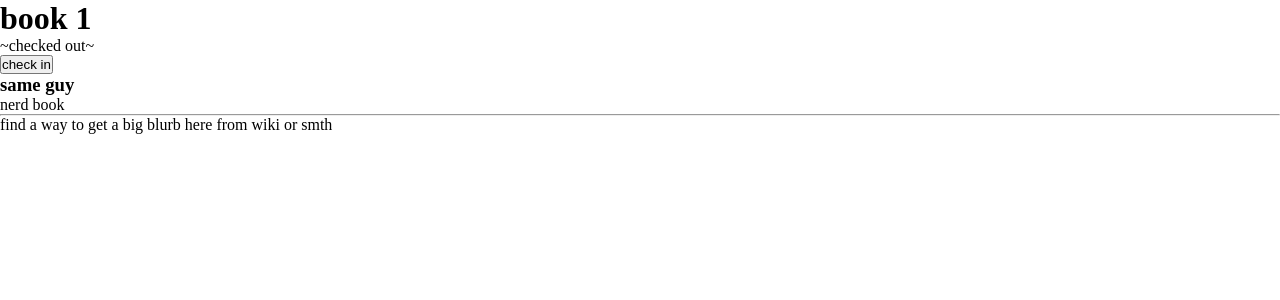
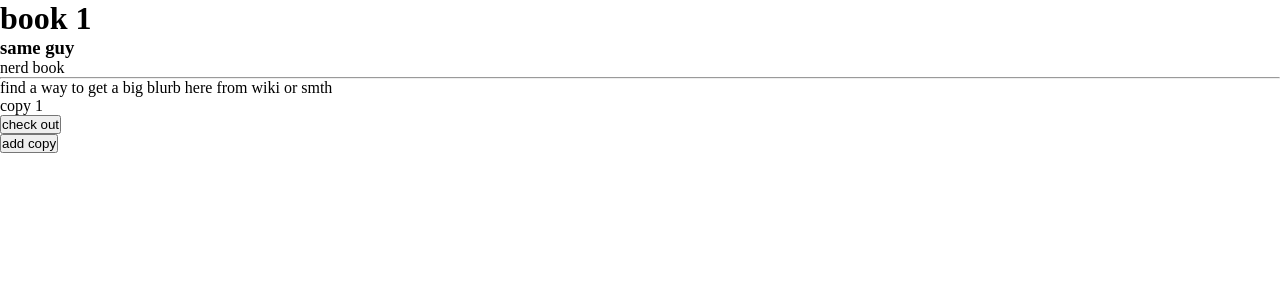
Before and after one commit to lookbehindyounow/library-hw-lab, a Flask app: page /books/1 in a window 1280 px wide. Shown: the part 36-336 px from the top of the page. Run offline with Flask 3, Linux system fonts and the light colour scheme.

Commit message:
added support for multiple copies of the same book, suprisingly easier than I thought it'd be

```diff
--- a/controllers/library_controller.py
+++ b/controllers/library_controller.py
@@ -31,12 +31,10 @@ def remove_book(index):
     del books[int(index)]
     return redirect('/')
 
-@events_blueprint.route('/books/<index>/check_out',methods=["POST"])
-def check_out(index):
-    books[int(index)].check_out(True)
+@events_blueprint.route('/books/<index>/<copy>',methods=["POST"])
+def book_actions(index,copy):
+    if copy=="add":
+        books[int(index)].add_copy()
+    else:
+        books[int(index)].check_in_or_out(int(copy))
     return redirect(f"/books/{index}")
-
-@events_blueprint.route('/books/<index>/check_in',methods=["POST"])
-def check_in(index):
-    books[int(index)].check_out(False)
-    return redirect(f"/books/{index}")
--- a/models/book_list.py
+++ b/models/book_list.py
@@ -1,3 +1,3 @@
 from models.book import Book
 
-books=[Book(f"book {i}","same guy","nerd book",bool(i%2)) for i in range(10)]
+books=[Book(f"book {i}","same guy","nerd book") for i in range(10)]
--- a/templates/book.jinja
+++ b/templates/book.jinja
@@ -1,12 +1,20 @@
 {%extends 'base.jinja'%}{%block content%}
 <h1>{{books[index].title}}</h1>
-{%if books[index].checked_out%}
-    <span>~checked out~</span>
-    <form action="/books/{{index}}/check_in" method="post"><input type="submit" value="check in"></form>
-{%else%}
-    <form action="/books/{{index}}/check_out" method="post"><input type="submit" value="check out"></form>
-{%endif%}
 <h3>{{books[index].author}}</h3>
 <p>{{books[index].genre}}</p><hr/>
 <p>find a way to get a big blurb here from wiki or smth</p>
+<ul>
+    {%for copy in books[index].checked_out%}
+    <li>
+        <label>copy {{loop.index}}</label>
+        {%if copy%}
+            <span>~checked out~</span>
+        {%endif%}
+        <form action="/books/{{index}}/{{loop.index0}}" method="post">
+            <input type="submit" value="check {%if copy%}in{%else%}out{%endif%}">
+        </form>
+    </li>
+    {% endfor %}
+</ul>
+<form action="/books/{{index}}/add" method="post"><input type="submit" value="add copy"></form>
 {%endblock content%}
--- a/templates/form.jinja
+++ b/templates/form.jinja
@@ -18,7 +18,7 @@
 
     <input type="submit" value="Submit">
     {%if duplicate%}
-        <p>Book already in library</p>
+        <p>This book is already in the library database. If you wish to add a copy, go to the book's page & click "add copy"</p>
     {%endif%}
 </form>
 {% endblock content %}
--- a/templates/index.jinja
+++ b/templates/index.jinja
@@ -4,8 +4,8 @@
   {%for book in books%}
     <li>
       {{book.author}} - <a href="/books/{{loop.index0}}"><b>{{book.title}}</b></a>
-      {%if book.checked_out%}
-        <span>~checked out~</span>
+      {%if false in book.checked_out%}
+        <span>~available~</span>
       {%endif%}
       <form action="/books/{{loop.index0}}/delete" method="post"><input type="submit" value="Remove"></form>
     </li>
```
Also changed, not shown: models/book.py (+7 -4 lines), tests/book_test.py (+10 -7 lines).
